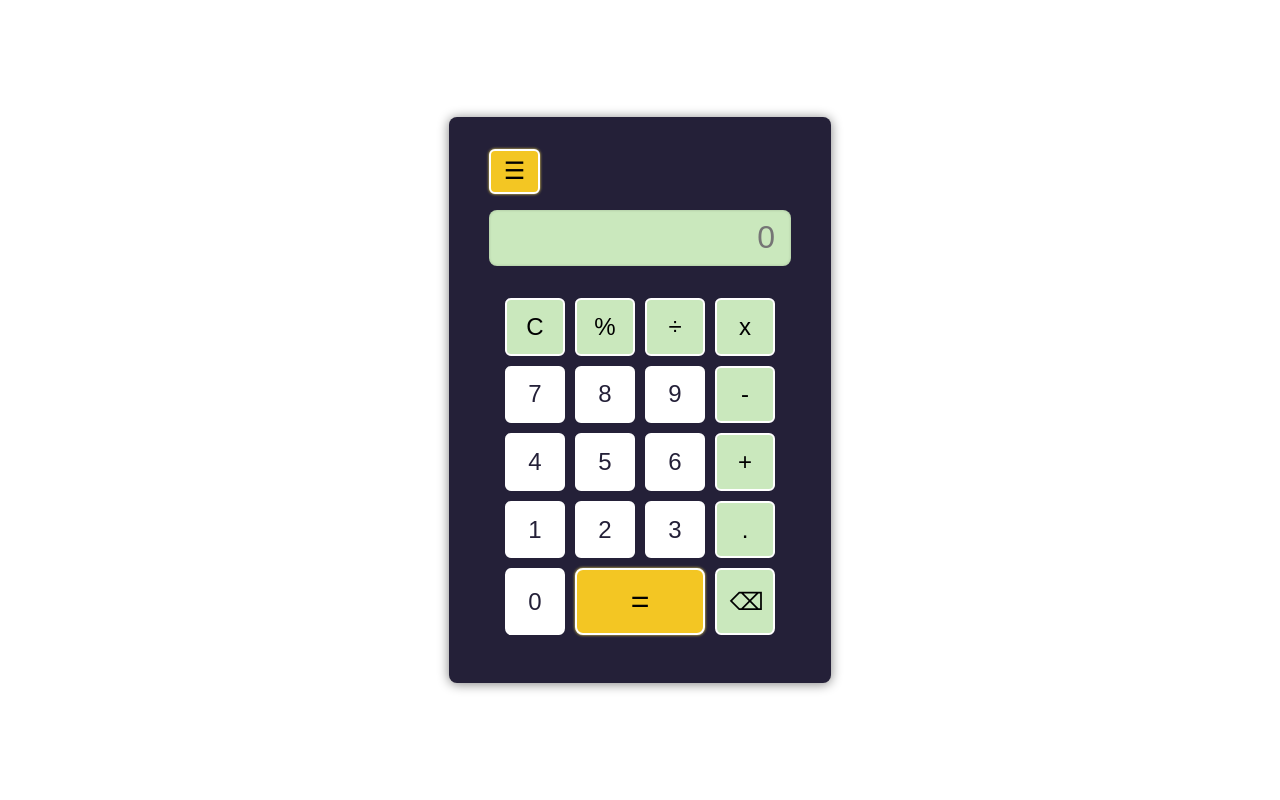
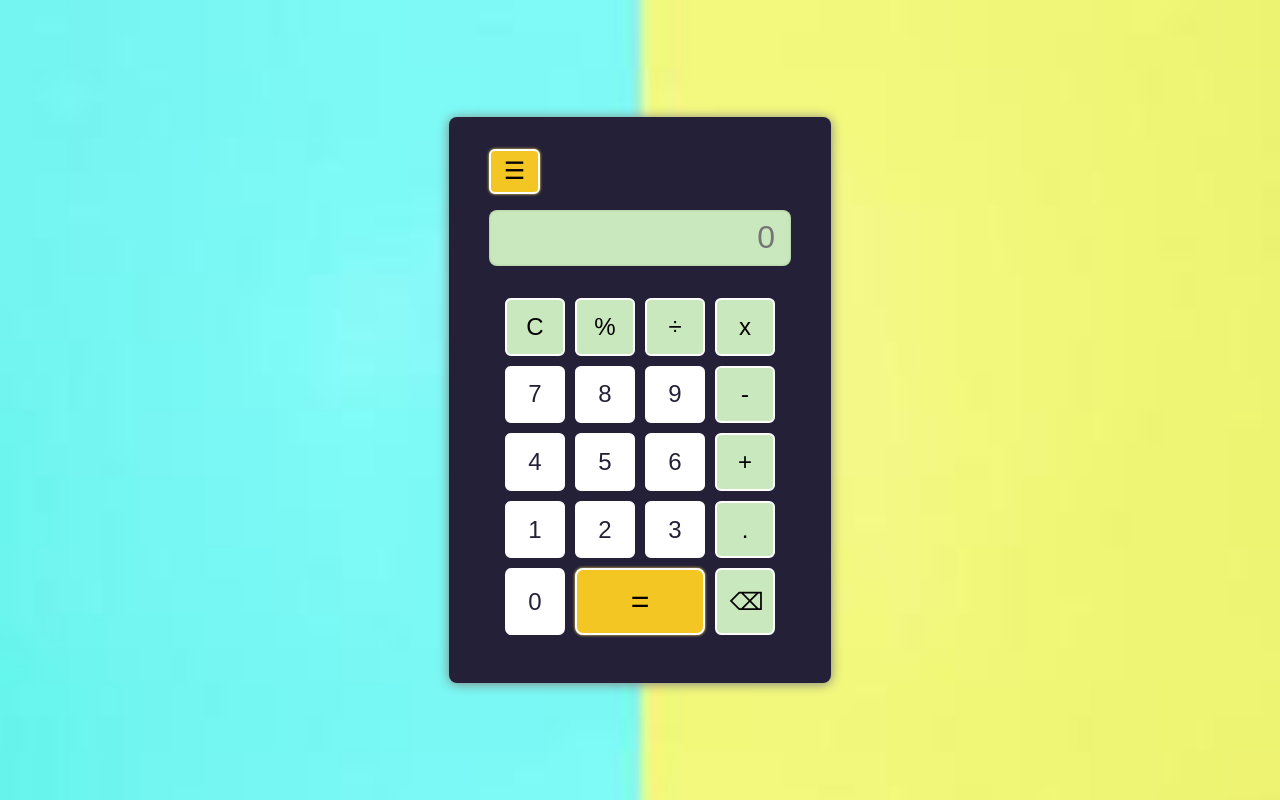
Before and after one commit to sakshibakhade/simple-calculator, a plain HTML site: page index.html in a window 1280 px wide. Drawn offline with Linux system fonts and the light colour scheme.

Commit message:
Updated calculator functionality

```diff
--- a/style.css
+++ b/style.css
@@ -3,7 +3,7 @@ body {
   justify-content: center;
   align-items: center;
   height: 100vh;
-  background-image: url('calculator.jpg');
+  background-image: url('image/calculator.jpg');
   background-repeat: no-repeat; /* fixed: was 'none' */
   background-size: cover;
   background-attachment: fixed;
```
